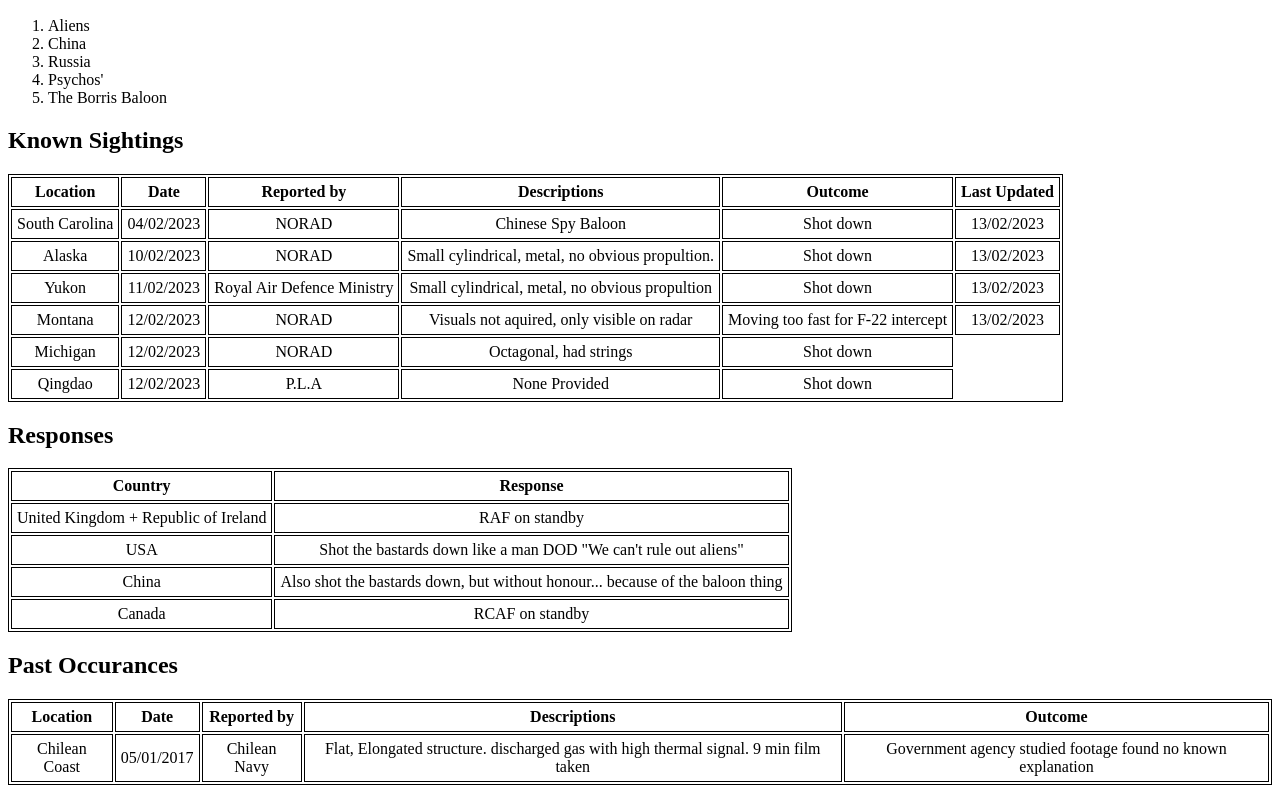
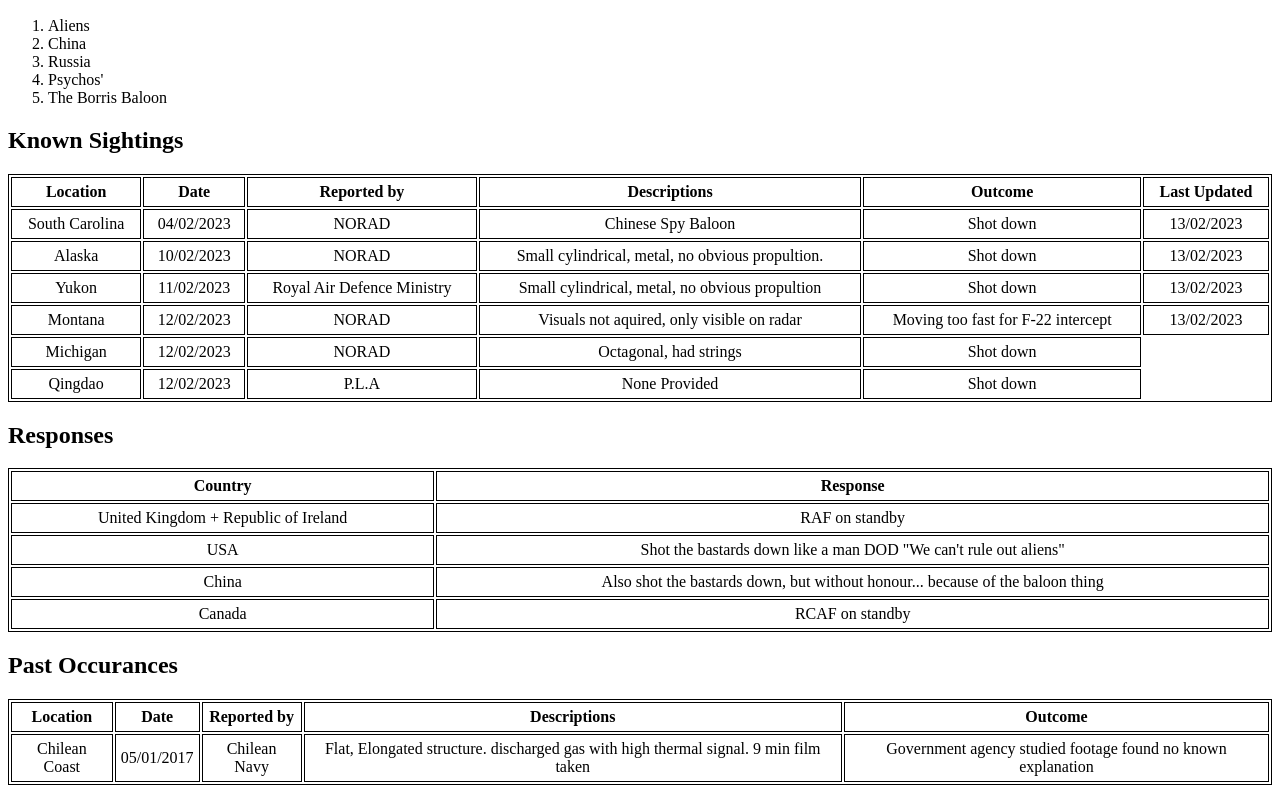
Before and after one commit to Owen7000/Wild-Speculations, a plain HTML site: page index.html in a window 1280 px wide. Shown: the part 110-903 px from the top of the page. Drawn offline with Linux system fonts and the light colour scheme.

Commit message:
fixed table widths'

```diff
--- a/index.html
+++ b/index.html
@@ -19,7 +19,7 @@
             </ol>
 
             <h2>Known Sightings</h2>
-            <table>
+            <table style="width:100%">
                 <tr>
                     <th>Location</th>
                     <th>Date</th>
@@ -83,7 +83,7 @@
             </table>
 
             <h2>Responses</h2>
-            <table>
+            <table style="width:100%">
                 <tr>
                     <th>Country</th>
                     <th>Response</th>
@@ -112,7 +112,7 @@
             </table>
 
             <h2>Past Occurances</h2>
-            <table>
+            <table style="width:100%">
                 <tr>
                     <th>Location</th>
                     <th>Date</th>
```
